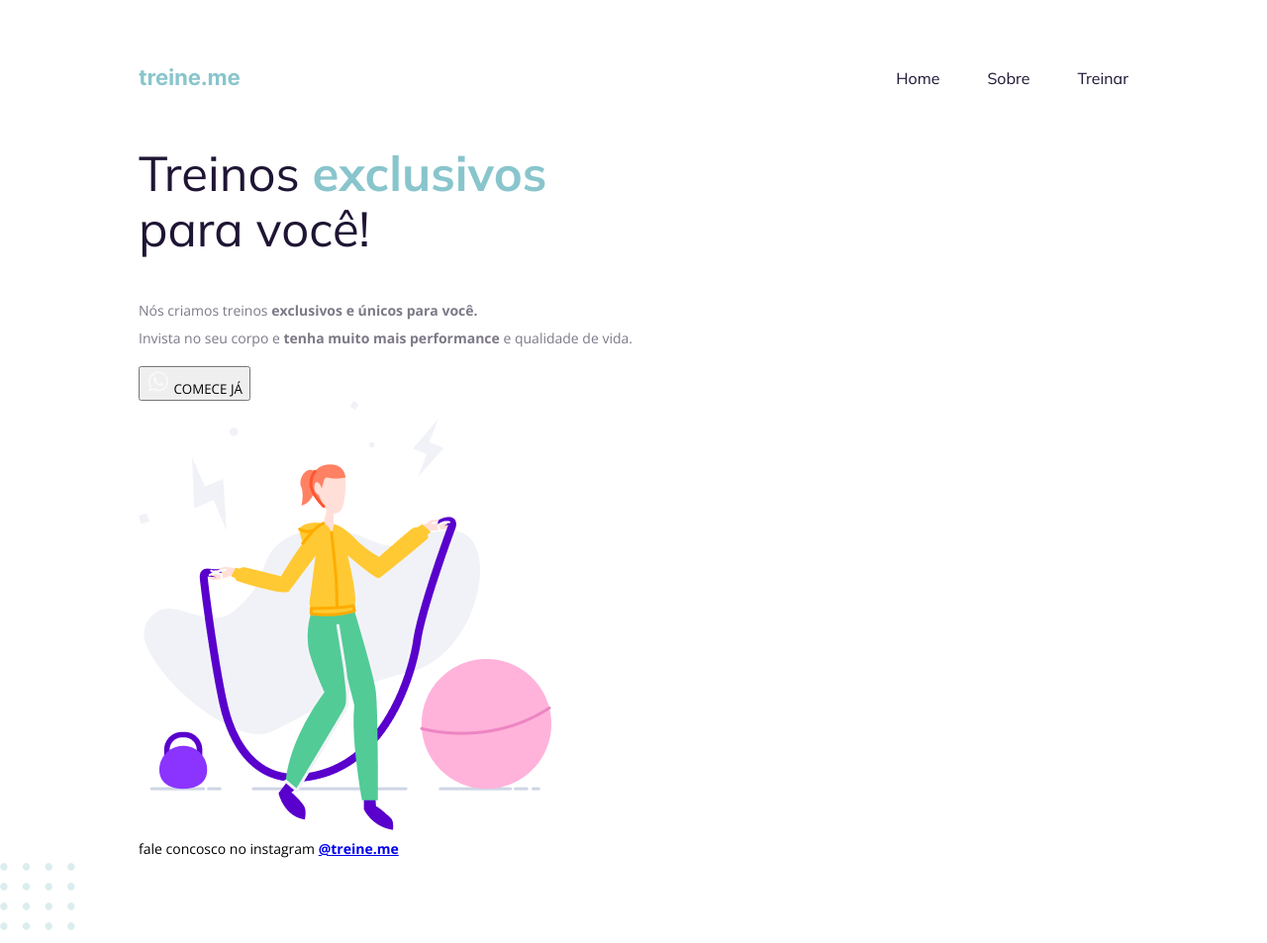
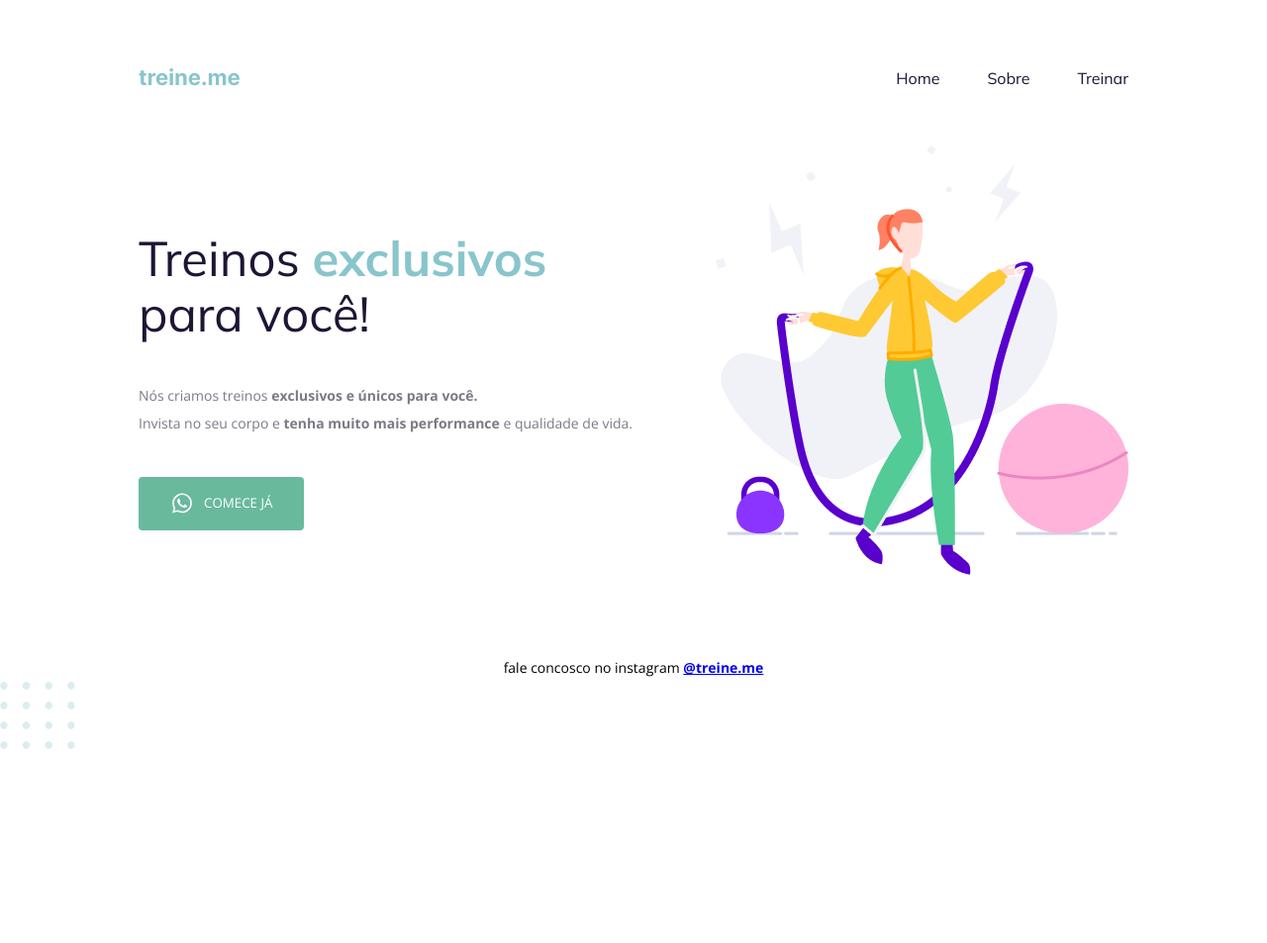
Before and after one commit to eudanielsilveira/treine.me, a plain HTML site: page index.html in a window 1280 px wide. Shown: the whole page at 99% size. After the commit the page ends 800 px from the top, so only its background shows below. Drawn offline with nearby package versions, Linux system fonts and the light colour scheme.

Commit message:
styling button

```diff
--- a/style.css
+++ b/style.css
@@ -37,6 +37,12 @@ h1, ul {
   font-family: 'Mulish', sans-serif;
 }
 
+main {
+  display: flex;
+  align-items: center;
+  justify-content: space-between;
+}
+
 h1 {
   font-size: 49px;
   line-height: 56px;
@@ -51,20 +57,41 @@ h1 span {
   font-weight: bold;
 }
 
-p {
+section p {
   font-size: 14px;
   line-height: 28px;
   color: #7d7987;
+
+  margin: 40px 0;
 }
 
 button {
+  color: white;
   text-transform: uppercase;
   font-family: 'Open Sans', sans-serif;
+
+  background: #69B99D;
+  border: none;
+  padding: 14px 32px 15px;
+  border-radius: 4px;
+
+  display: flex;
+  align-items: center;
+  justify-content: center;
+  gap: 10px;
+
+  cursor: pointer;
+}
+button:hover {
+  background: #4ea488;
 }
 
 footer {
   font-size: 14px;
   line-height: 28px;
+
+  text-align: center;
+  margin-top: 80px;
 }
 footer a {
   font-weight: bold;
```
